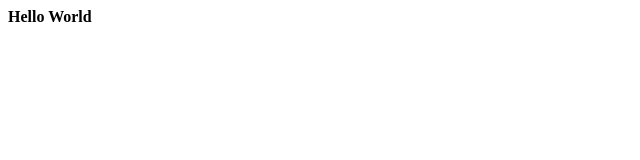
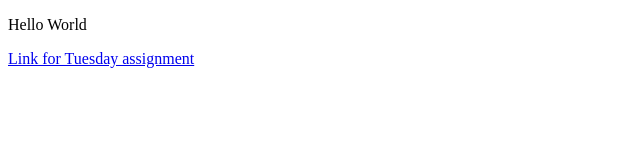
Before and after one commit to Dorian-Ishimwe/Daily-Assignment-2-01, a plain HTML site: page index.html in a window 1280 px wide. Shown: the whole page, without its empty margins (0-640 px from the left). Drawn offline with Linux system fonts and the light colour scheme.

Commit message:
Added wesbite link and made the "hello world" text non bold

```diff
--- a/index.html
+++ b/index.html
@@ -5,7 +5,9 @@
     <link href="style.css" rel="stylesheet" type="text/css" />
   </head>
   <body>
-    <b>Hello World</b>
+    <p>Hello World</p>
+
+    <a href=https://sites.google.com/ocsb.ca/ics2or-1-2020-2021/units/unit-2/unit-2-01?authuser=0/a> Link for Tuesday assignment</a>
     <script src="script.js"></script>
   </body>
 </html>
```
